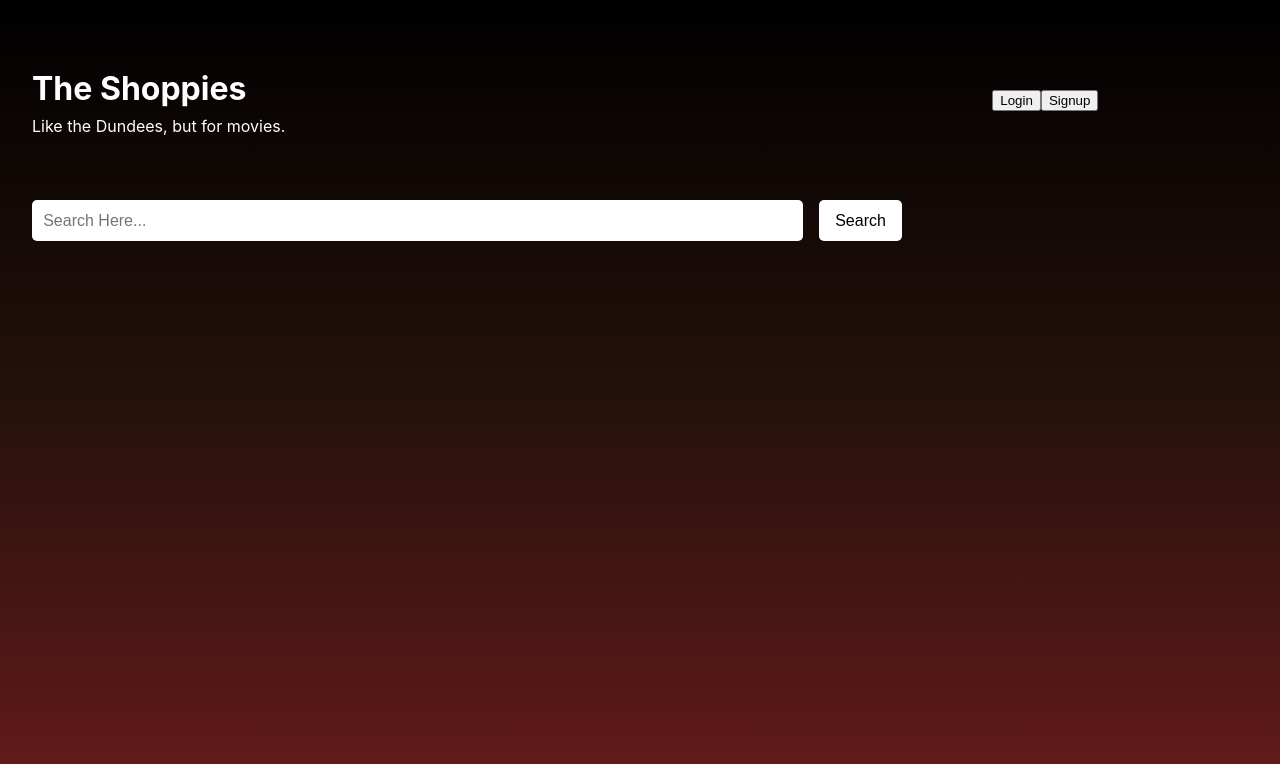
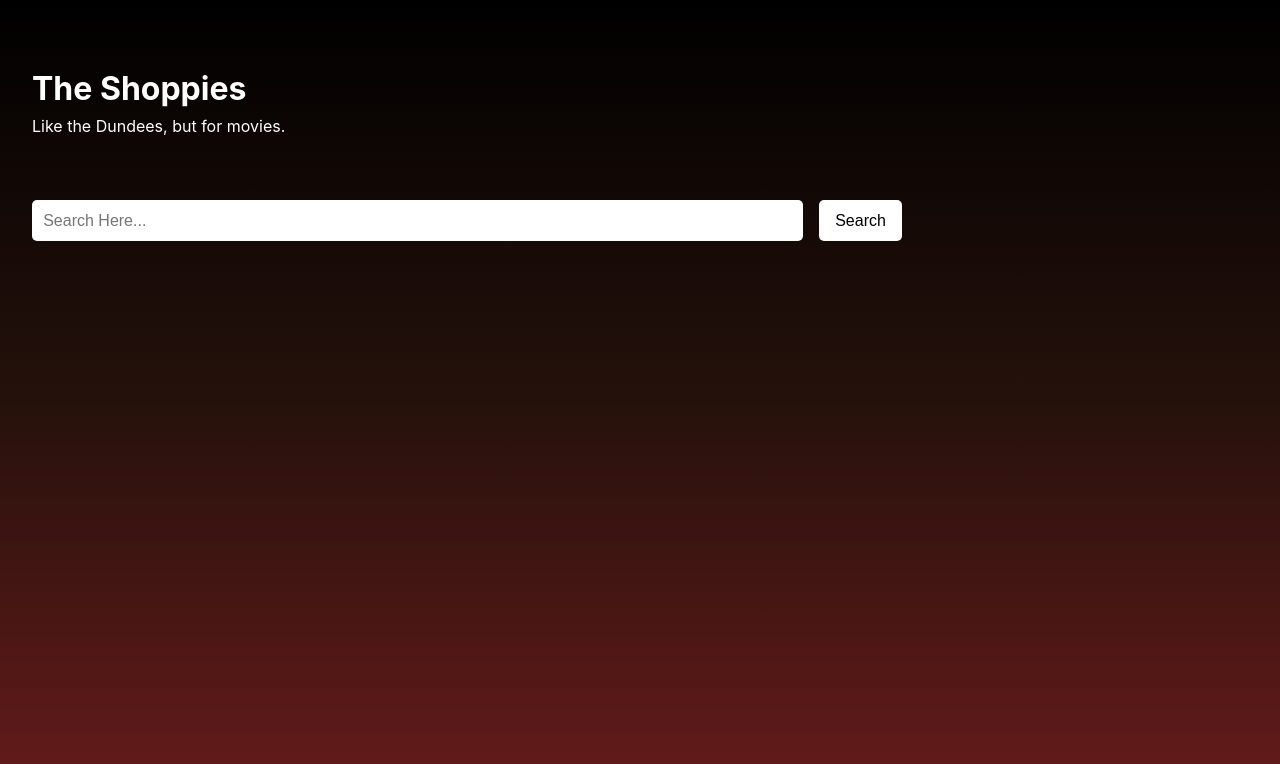
Before and after one commit to ltramos7/movieSearchApp, a React (Create React App) app: page / in a window 1280 px wide. Shown: the top 764 px of the page. Built offline with nearby package versions, Linux system fonts and the light colour scheme.

Commit message:
refactor: removed unused login signup buttons

```diff
--- a/src/components/HeaderSection/HeaderSection.js
+++ b/src/components/HeaderSection/HeaderSection.js
@@ -10,13 +10,6 @@ export default class HeaderSection extends Component {
                         <h1>The Shoppies</h1>
                         <p>Like the Dundees, but for movies.</p>
                     </div>
-                    <div className="navButtons">
-                        <form>
-                            <button>Login</button>
-                            <button>Signup</button>
-                        </form>
-                    </div>
-
             </div>
         )
     }
```
